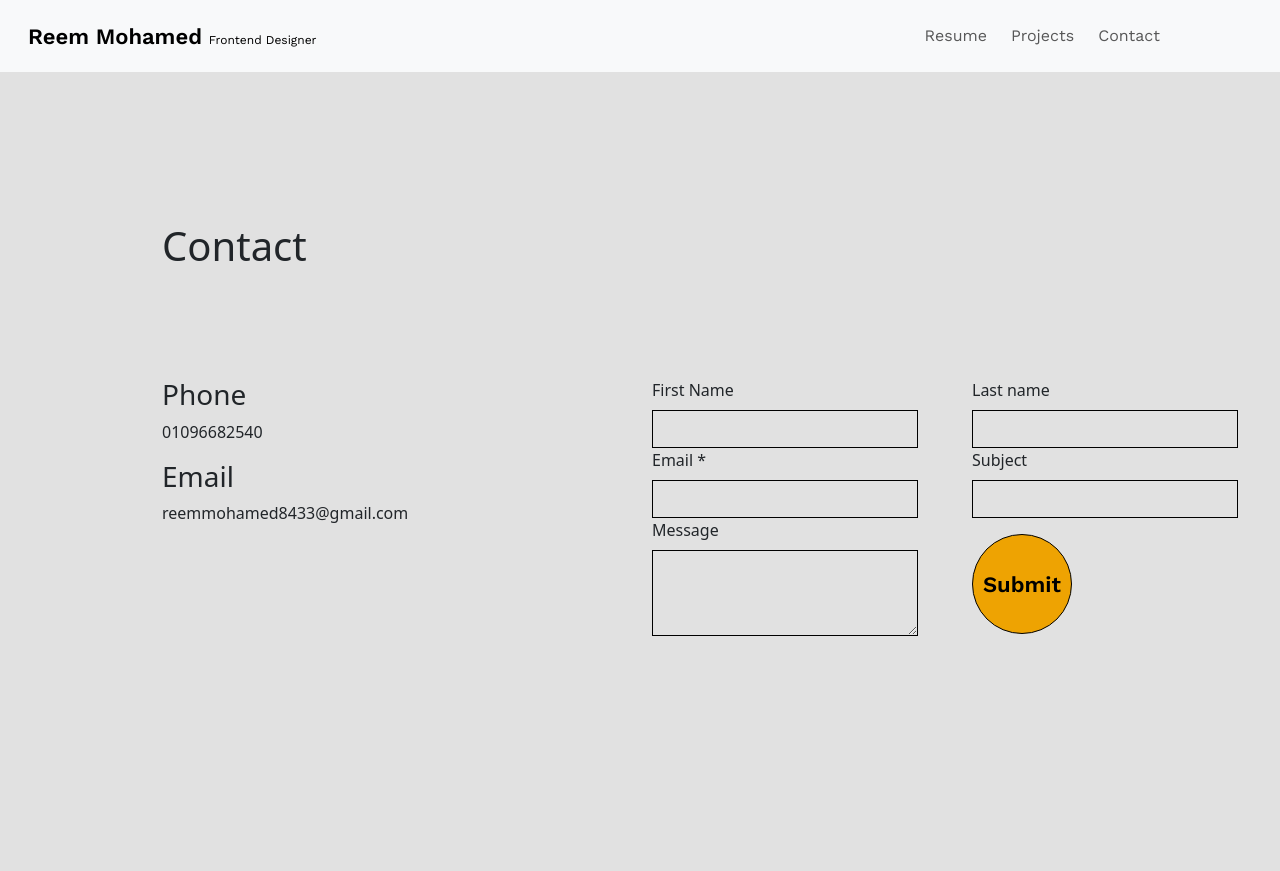
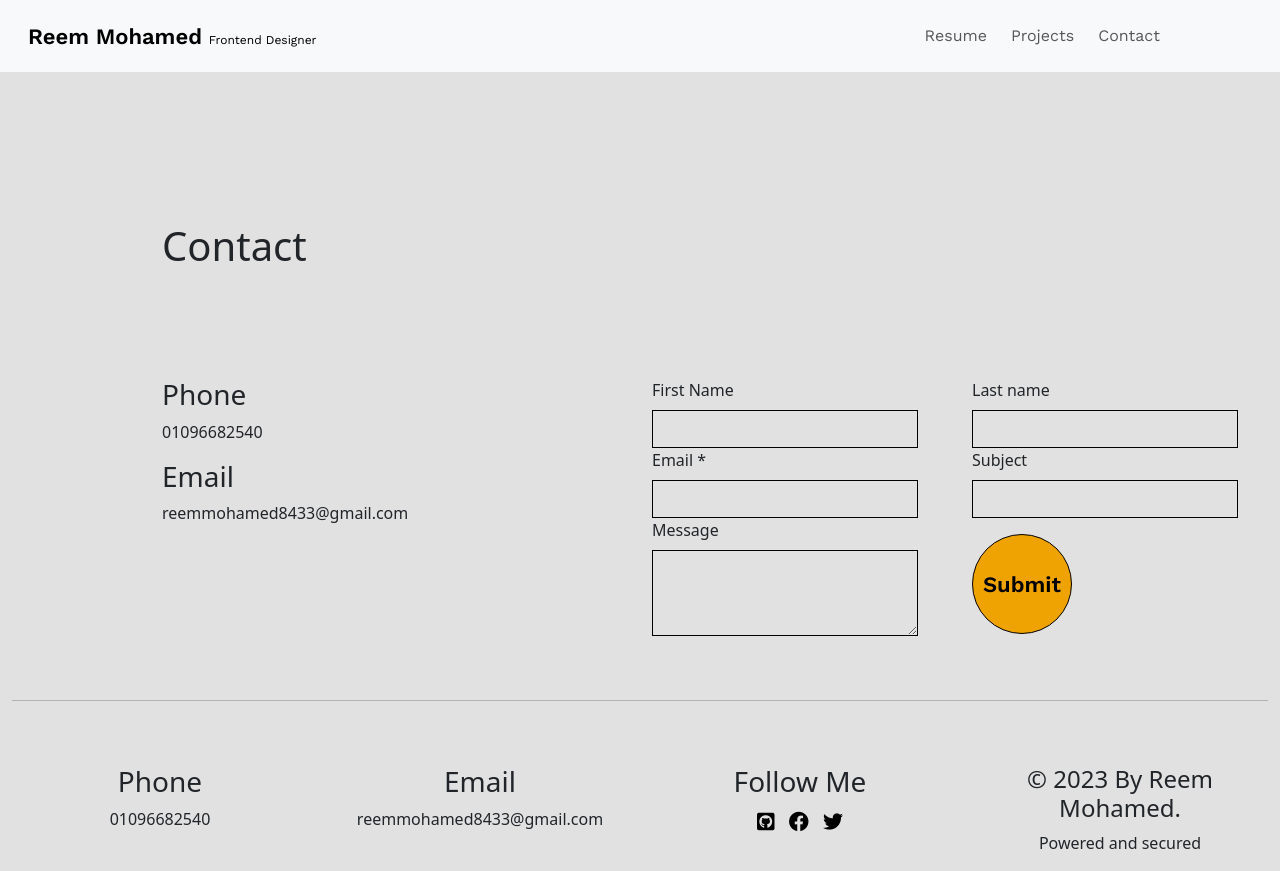
Before and after one commit to 5ReemMohamed/CV-Template, a plain HTML site: page contact.html in a window 1280 px wide. Before the commit the page ends 800 px from the top, so only its background shows below. Drawn offline with nearby package versions, Linux system fonts and the light colour scheme.

Commit message:
Update contact.html

```diff
--- a/contact.html
+++ b/contact.html
@@ -91,6 +91,31 @@
         </div>
 
       </main>
+     <footer class="container-fluid bg pt-5">
+        <hr class="pb-5">
+        <div class="row">
+            <div class="col-12 col-md-6 col-lg-3 text-center my-3 my-md-0">
+                <h3>Phone</h3>
+                <p>01096682540</p>
+            </div>
+            <div class="col-12 col-md-6 col-lg-3 text-center my-3 my-md-0">
+                <h3>Email</h3>
+                <p>reemmohamed8433@gmail.com</p>
+            </div>
+            <div class="col-12 col-md-6 col-lg-3 text-center my-3 my-md-0">
+                <h3>Follow Me</h3>
+                <p>
+                    <a href="https://github.com/5ReemMohamed"><i class="fa-brands fa-square-github"></i></a>
+                    <a href="https://www.facebook.com/ahlam.elqumar.1?mibextid=b06tZ0"><i class="fa-brands fa-facebook"></i></a>
+                   <a href="https://twitter.com/ReemMoh93872713?t=IcCoD85zfsy6-xumbJ5jMw&s=09"> <i class="fa-brands fa-twitter"></i></a>
+                </p>
+            </div>
+            <div class="col-12 col-md-6 col-lg-3 text-center my-3 my-md-0">
+                <h4>© 2023 By Reem Mohamed.</h4>
+                <p>Powered and secured</p>
+            </div>
+        </div>
+      </footer>
 
     <script src="js/bootstrap.bundle.min.js"></script>
     <script src="js/wow.min.js"></script>
```
